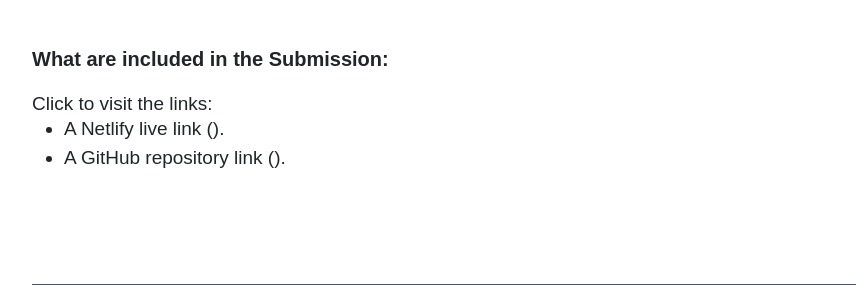
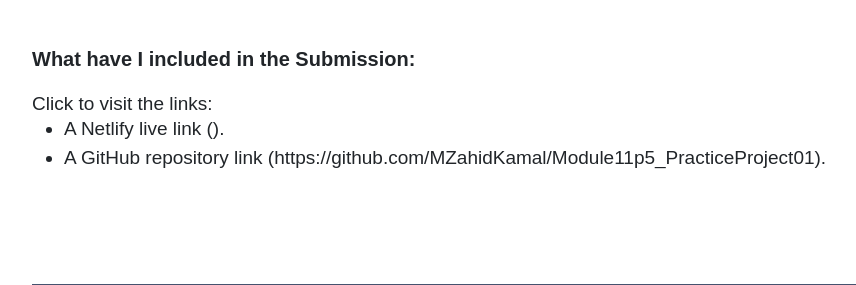
Before and after one commit to MZahidKamal/Module11p5_PracticeProject01, a Django app: page /submission/ in a window 1280 px wide. Shown: the part 70-355 px from the top of the page, without its empty margins (62-918 px from the left). Run offline with Django 4.2, Linux system fonts and the light colour scheme.

Commit message:
Daily Learning & Commit

```diff
--- a/meal_app/templates/meal_app/home.html
+++ b/meal_app/templates/meal_app/home.html
@@ -11,7 +11,7 @@
 		<p style="font-size: 11.0pt; font-family: 'Calibri',sans-serif; line-height: normal; margin: 0cm;">&nbsp;</p>
 		<p style="font-size: 11.0pt; font-family: 'Calibri',sans-serif; line-height: normal; margin: 0cm;"><span style="font-family: arial, helvetica, sans-serif;"><span style="font-size: 19px;">Implementation of Meal project.</span></span></p>
 		<ul style="list-style-type: disc;">
-			<li><span style="font-size: 14pt;">I completed this project as part of the Phitron CSE Fundamentals course, specifically within the Software Development Project during Module 11.5, Week 03, Practice Day 01.</span></li>
+			<li><span style="font-size: 14pt;">I completed this project as part of the Phitron CSE Fundamentals course, specifically within the Software Development Project, during Module 11.5, Week 03, Practice Day 02.</span></li>
 		</ul>
 
 	</div>
--- a/meal_app/templates/meal_app/submission.html
+++ b/meal_app/templates/meal_app/submission.html
@@ -8,12 +8,12 @@
 
 		<!-- Content here -->
 
-		<p style="font-size: 11.0pt; font-family: 'Calibri',sans-serif; line-height: normal; margin: 0cm;"><span style="font-family: arial, helvetica, sans-serif;"><strong><span style="font-size: 20px;">What are included in the Submission:</span></strong></span></p>
+		<p style="font-size: 11.0pt; font-family: 'Calibri',sans-serif; line-height: normal; margin: 0cm;"><span style="font-family: arial, helvetica, sans-serif;"><strong><span style="font-size: 20px;">What have I included in the Submission:</span></strong></span></p>
 		<p style="font-size: 11.0pt; font-family: 'Calibri',sans-serif; line-height: normal; margin: 0cm;"><span style="font-size: 19px; font-family: arial, helvetica, sans-serif;">&nbsp;</span></p>
 		<p style="font-size: 11.0pt; font-family: 'Calibri',sans-serif; line-height: normal; margin: 0cm;"><span style="font-family: arial, helvetica, sans-serif;"><span style="font-size: 19px;">Click to visit the links:</span></span></p>
 		<ul style="list-style-type: disc;">
 			<li><span style="font-size: 19px; font-family: arial, helvetica, sans-serif;">A Netlify live link ().&nbsp;</span></li>
-			<li><span style="font-size: 19px; font-family: arial, helvetica, sans-serif;">A GitHub repository link ().</span></li>
+			<li><span style="font-size: 19px; font-family: arial, helvetica, sans-serif;">A GitHub repository link (https://github.com/MZahidKamal/Module11p5_PracticeProject01).</span></li>
 		</ul>
 
 	</div>
--- a/meal_app/templates/meal_app/tasks.html
+++ b/meal_app/templates/meal_app/tasks.html
@@ -8,7 +8,7 @@
 
 		<!-- Content here -->
 
-		<p style="font-size: 11.0pt; font-family: 'Calibri',sans-serif; line-height: normal; margin: 0cm;"><span style="font-family: arial, helvetica, sans-serif;"><strong><span style="font-size: 20px;">Practice Day 2</span></strong></span></p>
+		<p style="font-size: 11.0pt; font-family: 'Calibri',sans-serif; line-height: normal; margin: 0cm;"><span style="font-family: arial, helvetica, sans-serif;"><strong><span style="font-size: 20px;">What will I have to do in this Practice Day:</span></strong></span></p>
 		<p style="font-size: 11.0pt; font-family: 'Calibri',sans-serif; line-height: normal; margin: 0cm;"><span style="font-family: arial, helvetica, sans-serif; font-size: 11pt;"><em>(You must complete this project and push the code to GitHub.</em><em>&nbsp;</em><em>Marks: 10</em><em>.)</em></span></p>
 		<p style="font-size: 11.0pt; font-family: 'Calibri',sans-serif; line-height: normal; margin: 0cm;"><span style="font-size: 19px; font-family: arial, helvetica, sans-serif;">&nbsp;</span></p>
 		<p style="font-size: 11.0pt; font-family: 'Calibri',sans-serif; line-height: normal; margin: 0cm;"><span style="font-family: arial, helvetica, sans-serif;"><span style="font-size: 19px;">Follow the below description to make the required project:</span></span></p>
@@ -19,6 +19,7 @@
 			<li><span style="font-family: arial, helvetica, sans-serif;"><span style="font-size: 19px;">You need to add bootstrap file in the base.html and then inherit the file inside the index.html</span><span style="font-size: 19px;">.</span></span></li>
 			<li><span style="font-size: 19px; font-family: arial, helvetica, sans-serif;">Finally show the required items in the index.html file.</span></li>
 		</ul>
+		<img src="" alt="sample_task_image">
 
 	</div>
 
```
Also changed, not shown: meal_app/static/meal_image.png (added).
